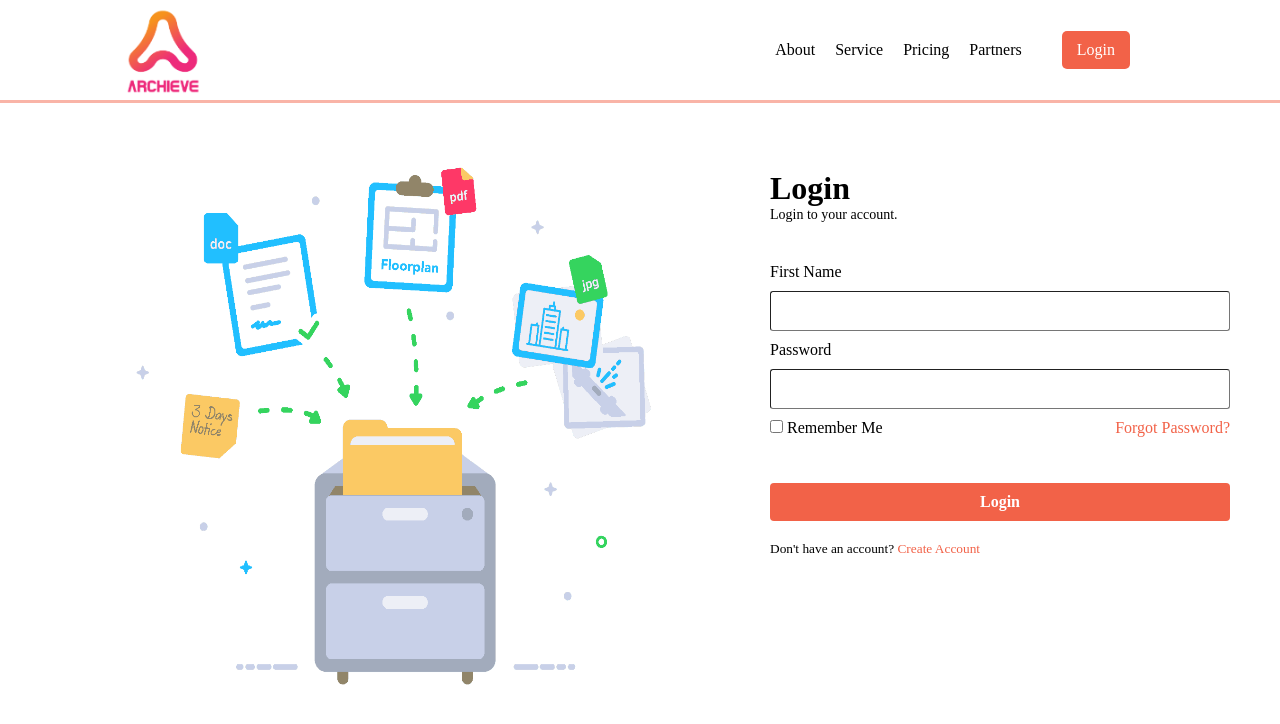
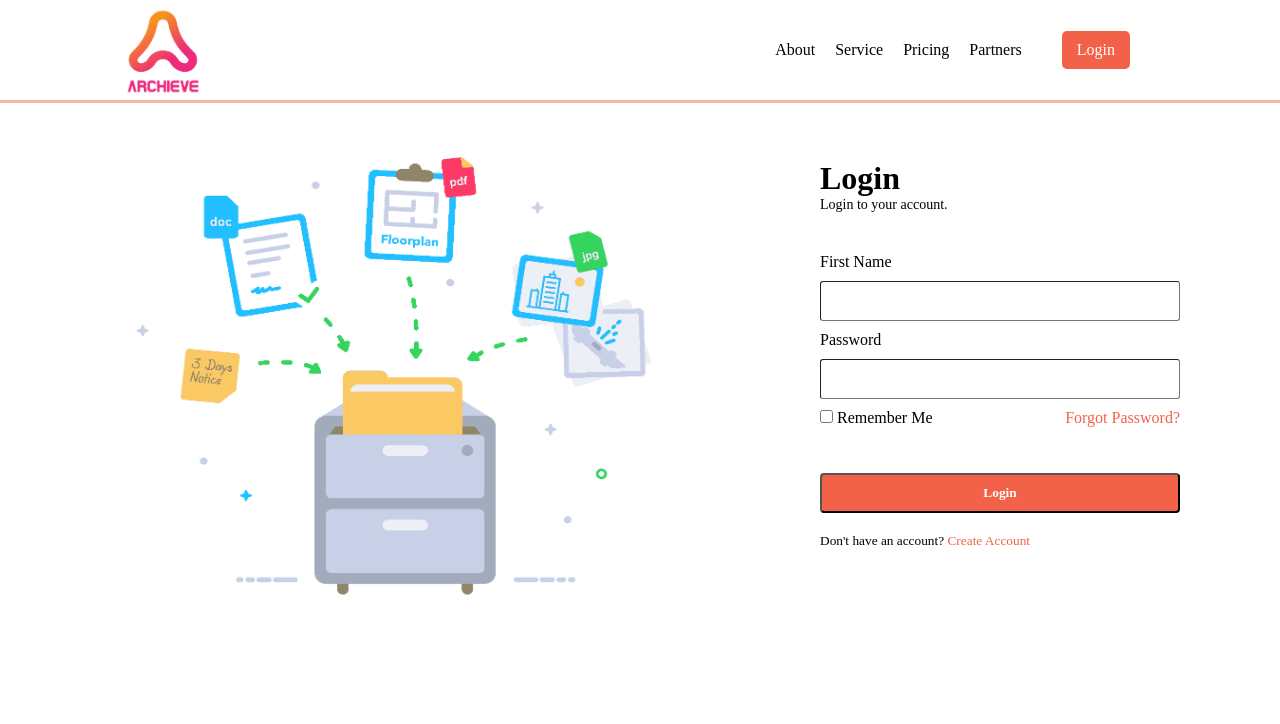
Before and after one commit to Bisrategebriel/jest_unit_testing, a website: page frontend/index.html in a window 1280 px wide. Drawn offline with Linux system fonts and the light colour scheme.

Commit message:
Fix login button

```diff
--- a/frontend/index.html
+++ b/frontend/index.html
@@ -30,7 +30,7 @@
         <label for="#first-name">First Name</label>
         <input type="text" name="firstname" id="firstname">
         <label for="#password">Password</label>
-        <input type="password" name="password" id="password">
+        <input type="text" name="password" id="password">
         <div class="rememberForgot">
           <div class="remember">
             <input type="checkbox" name="remember-me" id="remember-me">
@@ -38,10 +38,10 @@
           </div>
           <a href="#" class="forgotPassword">Forgot Password?</a>
         </div>
-        <a href="#" class="login-btn" type="submit">Login</a>
+        <button class="login-btn" type="submit">Login</button>
         <small>Don't have an account? <a href="#" style="text-decoration: none; color: #F26248;">Create Account</a></small>
       </form>
-      <div class="login-result" id="serverMessage"></div>
+      <div class="success login-result" id="serverMessage"></div>
     </div>
   </header>
 
--- a/frontend/script.js
+++ b/frontend/script.js
@@ -6,10 +6,10 @@ const serverMessage = document.querySelector("#serverMessage")
 form.addEventListener("submit", async event => {
   event.preventDefault()
 
-  const password = password.value
-  const username = firstname.value
+  const password = passwordInput.value;
+  const username = usernameInput.value;
 
-  const result = await fetch('http://localhost:8080/users', {
+  const result = await fetch('http://localhost:4200/users', {
     method: 'POST',
     mode: 'cors',
     headers: {
--- a/frontend/style.css
+++ b/frontend/style.css
@@ -55,15 +55,15 @@ header {
 
 .brand-img img{
  width: 610px;
- height: 650px;
+ height: 550px;
  margin: 0 10px 0 100px;
 }
 .login-form {
   /* border: 1px solid red; */
   margin: 20px 0;
-  padding: 50px;
+  padding: 40px 100px;
   width: 841px;
-  height: 650px;
+  height: 550px;
 }
 .login-form h6{
   font-size: 14px;
@@ -110,6 +110,8 @@ input:focus {
   font-weight: 600;
   border-radius: 4px;
   margin: 40px 0 20px;
+  outline: none;
+  cursor: pointer;
 }
 
 .login-result {
```
Also changed, not shown: server.js (+5 -5 lines).
